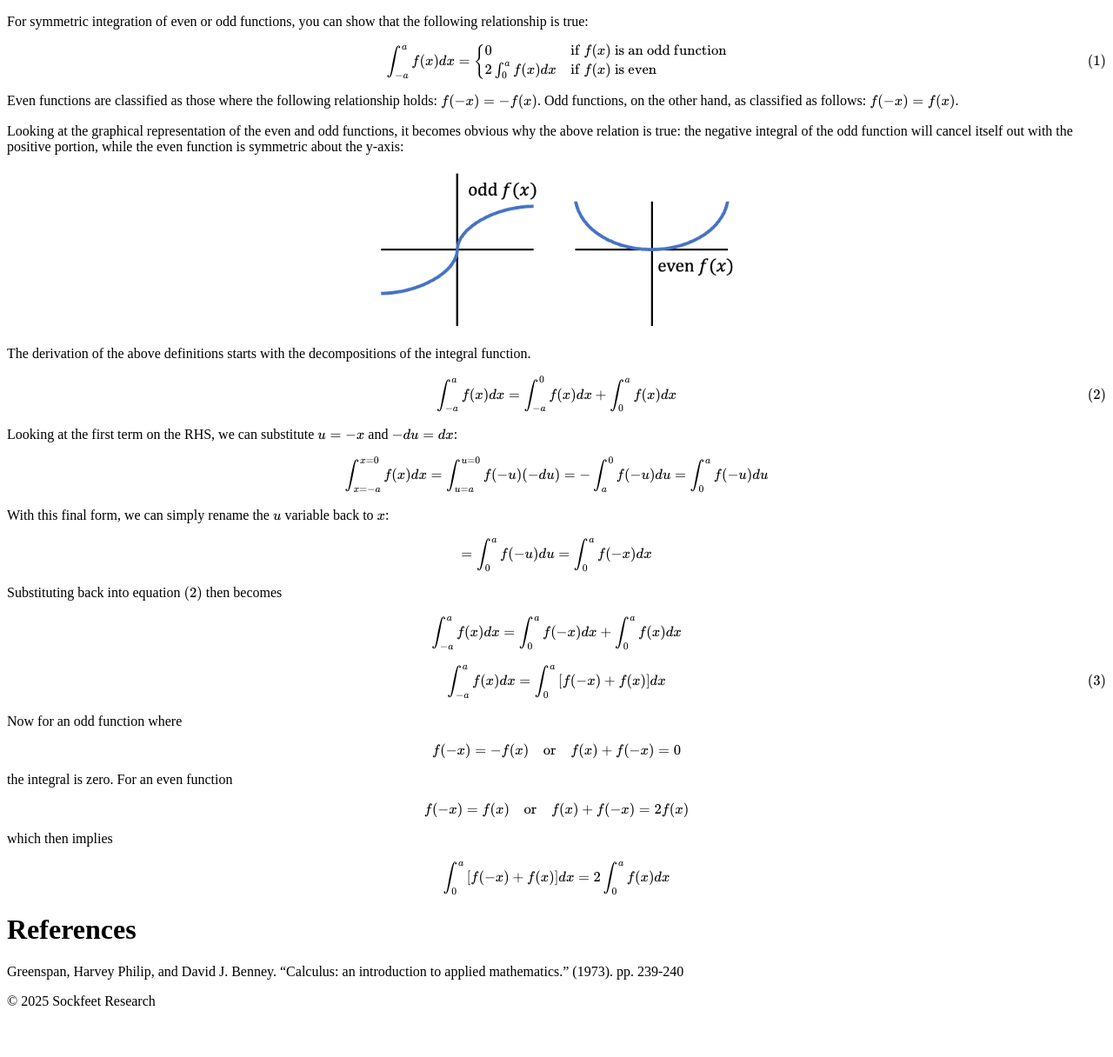
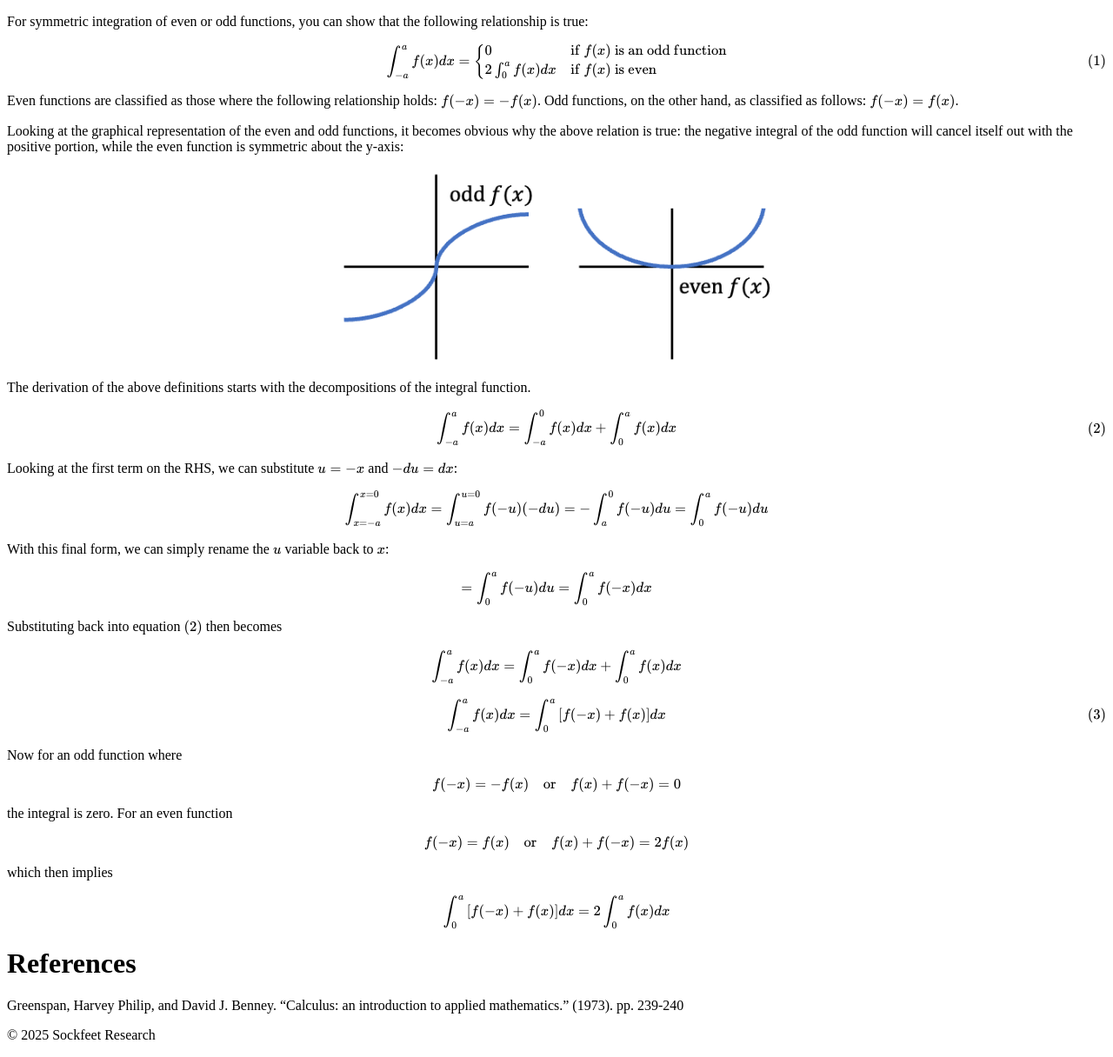
Before and after one commit to sockfeetresearch/blog, a Jekyll site: the page built from _posts/2025-05-31-integration-techniques-even-and-odd-functions.md, in a window 1280 px wide. Shown: the whole page at 87% size. Built offline with Jekyll 4.4.1, drawn with Linux system fonts in a browser that asks for light colours; our own code applies the rules of GitHub Pages for plain Markdown files; before the commit the page ends 1177 px from its top, so only the background shows below that.

Commit message:
adjusted img size

```diff
--- a/_posts/2025-05-31-integration-techniques-even-and-odd-functions.md
+++ b/_posts/2025-05-31-integration-techniques-even-and-odd-functions.md
@@ -22,7 +22,7 @@ Even functions are classified as those where the following relationship holds: $
 Looking at the graphical representation of the even and odd functions, it becomes obvious why the above relation is true: the negative integral of the odd function will cancel itself out with the positive portion, while the even function is symmetric about the y-axis:
 
 <p align="center" width="100%">
-    <img width="33%" src="{{ '/assets/images/even_odd_functions.png' | relative_url }}">
+    <img width="40%" src="{{ '/assets/images/even_odd_functions.png' | relative_url }}">
 </p>
 
 The derivation of the above definitions starts with the decompositions of the integral function.
```
